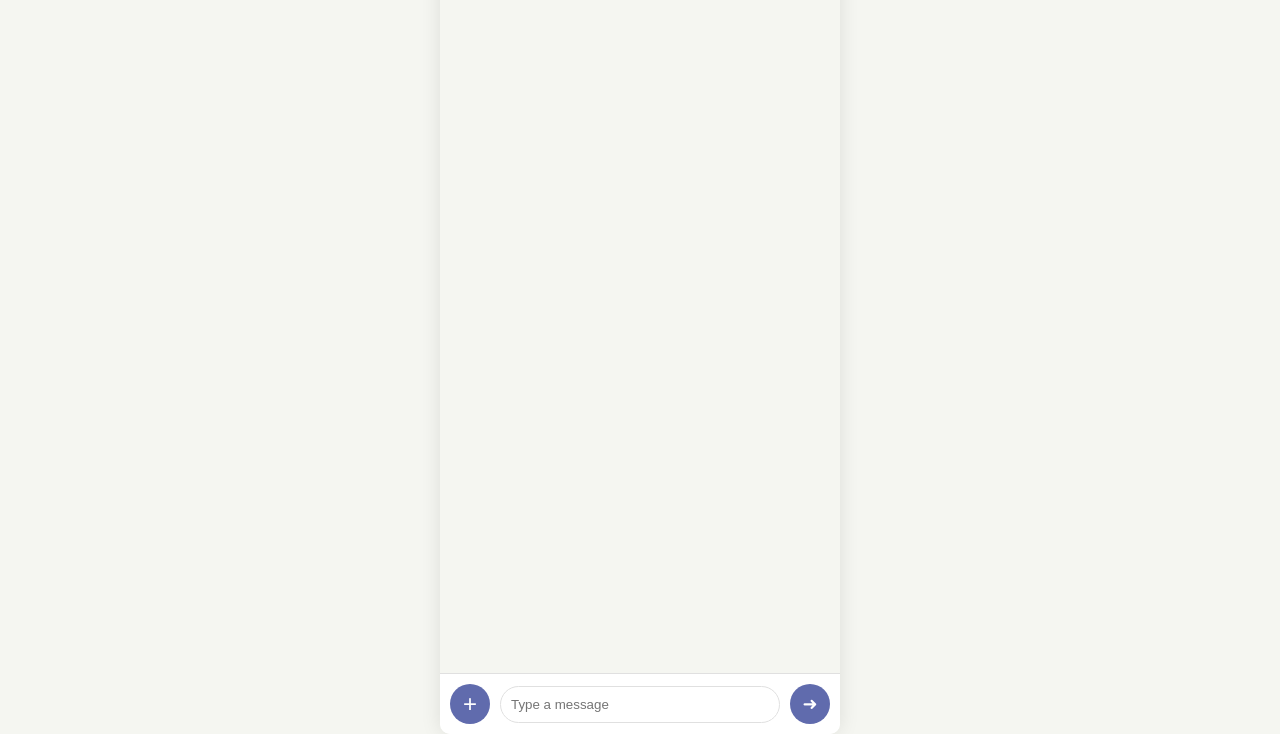
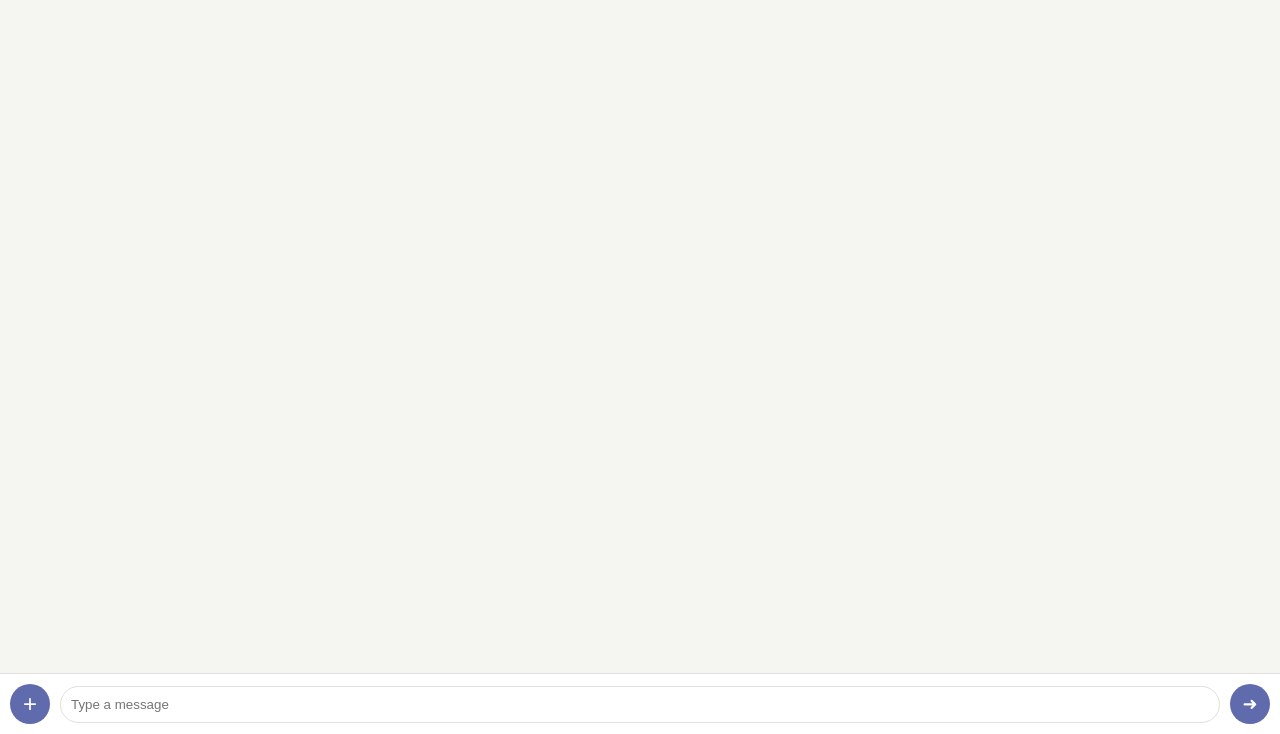
Before and after one commit to kutashiakano/akano-ai, a plain HTML site: page index.html in a window 1280 px wide. Shown: the part 66-800 px from the top of the page. Drawn offline with nearby package versions, Linux system fonts and the light colour scheme.

Commit message:
Update index.html

```diff
--- a/index.html
+++ b/index.html
@@ -10,15 +10,17 @@
     font-family: Arial, sans-serif;
     background-color: #F5F6F1;
     display: flex;
-            justify-content: center;
-            align-items: center;
+    justify-content: unset;
+    align-items: unset;
+    height: 100vh;
     margin: 0;
+    padding: 0;
 }
 
 #chat-container {
-            width: 400px;
-            height: 800px;
-            border-radius: 10px;
+    width: 100vw;
+    height: 100vh;
+    border-radius: 0;
     display: flex;
     flex-direction: column;
     background-color: #fff;
```
Lines whose indentation alone changed are shown as unchanged.
